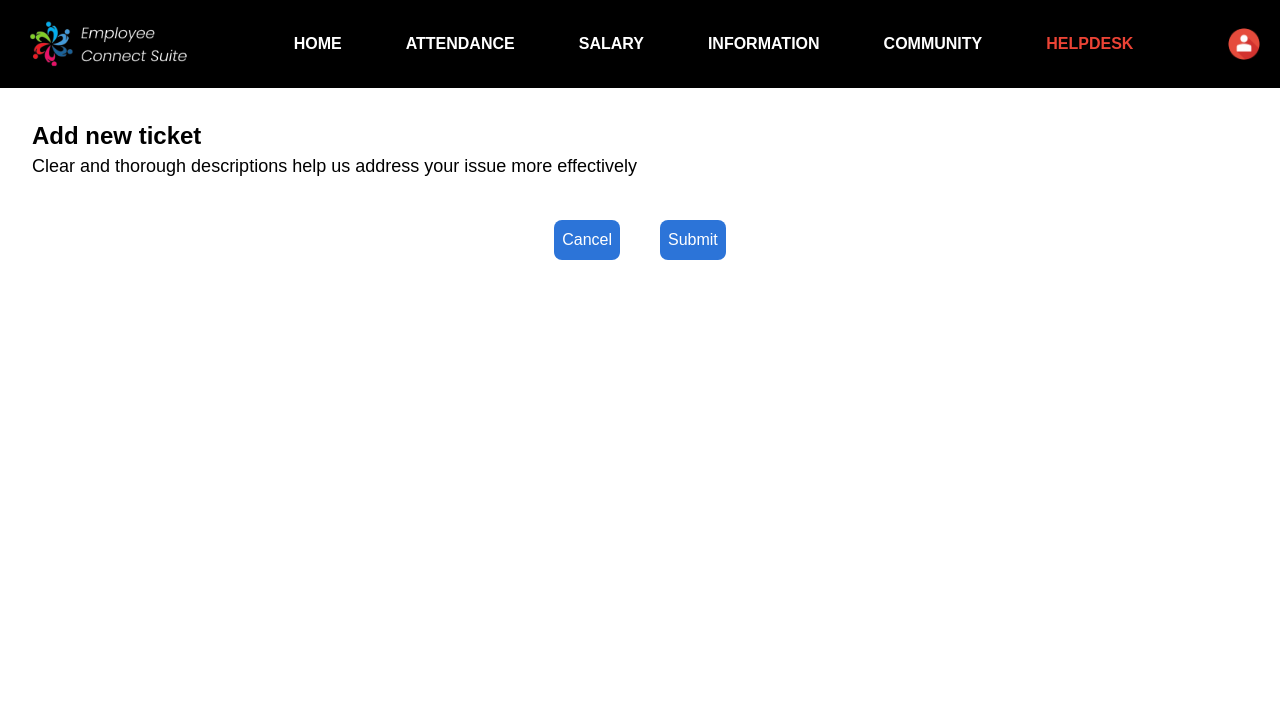
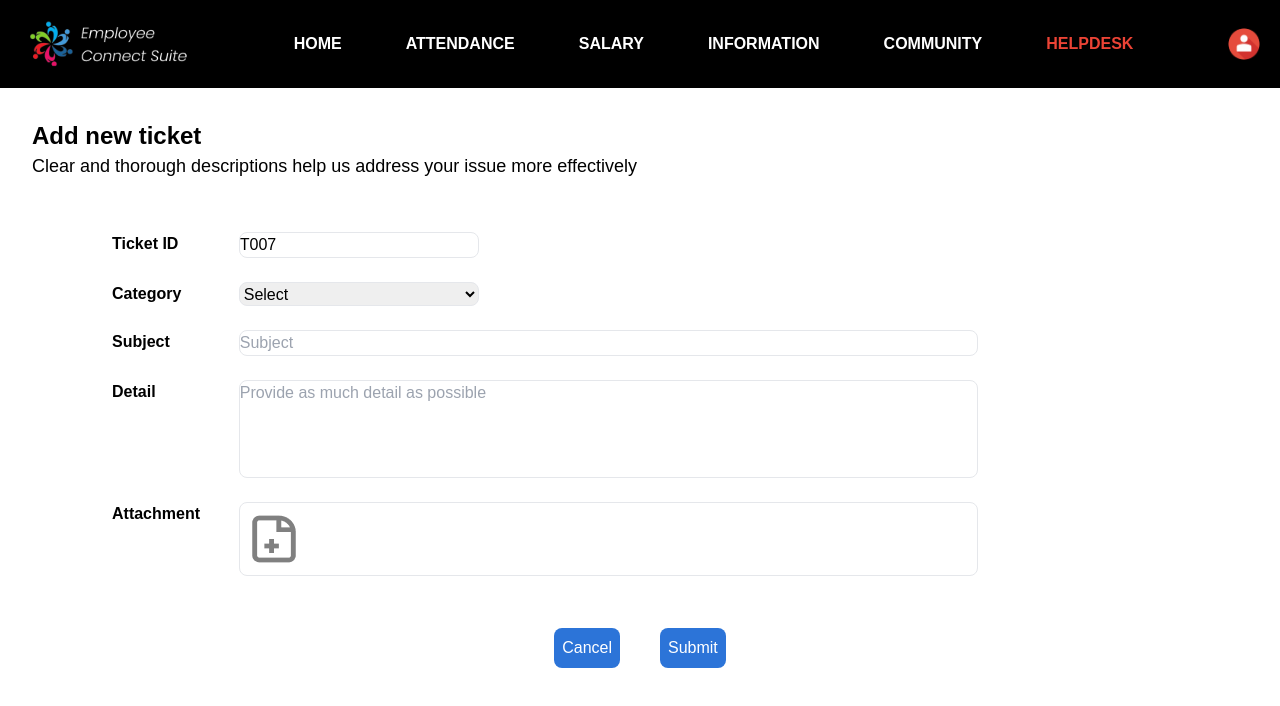
Before and after one commit to PoisonDarterz/WIF2003_G8, a React (Create React App) app in the folder frontend/: page /helpdesk/addNewTicket in a window 1280 px wide. Shown: the top 706 px of the page. Built offline with nearby package versions, Linux system fonts and the light colour scheme.

Commit message:
add ticket done

```diff
--- a/frontend/src/pages/helpdesk/AddNewTicket.jsx
+++ b/frontend/src/pages/helpdesk/AddNewTicket.jsx
@@ -1,5 +1,6 @@
 import { useNavigate } from "react-router-dom";
 import TopNavBlack from "../../components/TopNavBlack"
+import {useState} from 'react'
 
 function AddNewTicket(){
   const navigate=useNavigate();
@@ -7,6 +8,17 @@ function AddNewTicket(){
   const handleCancelAddTicket=()=>{
     navigate('/helpdesk/');
   }
+
+  const [notification, setNotification] = useState(null);
+  const handleSubmit=(event)=>{
+    event.preventDefault()
+    setNotification("Ticket submitted successfully!");
+    setTimeout(() => {
+      setNotification(null);
+      navigate("/helpdesk/");
+    }, 2000);
+  }
+
     return(
         <div className="p-8">
           <div className="mt-[-32px] ml-[-32px] mr-[-32px]">
@@ -16,13 +28,70 @@ function AddNewTicket(){
             <h1 className="text-2xl font-bold">Add new ticket</h1>
             <p className="text-lg">Clear and thorough descriptions help us address your issue more effectively</p>
           </div>
-          <form>
+          <form className="flex flex-col mx-20 my-10" onSubmit={handleSubmit}>
+            <div className="flex my-3">
+              <label className="font-bold w-[12%] text-start">Ticket ID</label>
+              <input
+                className="border rounded-lg w-60 h-fit"
+                type="text"
+                id="ticketID"
+                value="T007"
+                readonly
+              >
+              </input>
+            </div>
+            <div className="flex my-3">
+              <label className="font-bold w-[12%] text-start">Category</label>
+              <select id="category" className="border rounded-lg w-60" >
+                <option value="General">Select</option>
+                <option value="Financial misconduct">Financial misconduct</option>
+                <option value="Data security breaches">Data security breaches</option>
+                <option value="Discrimination">Discrimination</option>
+                <option value="Workplace harrasment">Workplace harrasment</option>
+                <option value="Others">Others</option>
+              </select>
+            </div>
+            <div className="flex my-3">
+              <label className="font-bold w-[12%] text-start">Subject</label>
+              <input
+                className="border rounded-lg w-[70%] h-fit"
+                type="text"
+                id="subject"
+                placeholder="Subject"
+              >
+              </input>
+            </div>
+            <div className="flex my-3">
+              <label className="font-bold w-[12%] text-start">Detail</label>
+              <textarea
+                className="w-[70%] resize-none border rounded-lg"
+                id="detail"
+                placeholder="Provide as much detail as possible"
+                rows="4"
+              >
+              </textarea>
+            </div>
+            <div className="flex my-3">
+              <label className="font-bold w-[12%] text-start">Attachment</label>
+              <input
+                className="hidden"
+                type="file"
+                id="attachment"
+              />
+              <button type="button" className="w-[70%] resize-none border rounded-lg p-3"
+                onClick={()=>document.getElementById('attachment').click()}>
+                <img src="/AddFile.png" alt="upload file"/>
+              </button>
+            </div>
+            {notification && (
+            <div>Ticket submitted successfully!</div>
+      )}
+            <div className="flex my-10 justify-center items-center">
+              <button className="mx-5 bg-[#2C74D8] p-2 rounded-lg text-[#FFFFFF]" onClick={handleCancelAddTicket}>Cancel</button>
+              <button type="submit" className="mx-5 bg-[#2C74D8] p-2 rounded-lg text-[#FFFFFF]" >Submit</button>
+            </div>
+          </form>
 
-          </form>
-          <div className="flex my-10 justify-center items-center">
-            <button className="mx-5 bg-[#2C74D8] p-2 rounded-lg text-[#FFFFFF]" onClick={handleCancelAddTicket}>Cancel</button>
-            <button className="mx-5 bg-[#2C74D8] p-2 rounded-lg text-[#FFFFFF]" >Submit</button>
-          </div>
         </div>
     )
 }
--- a/frontend/src/pages/helpdesk/ReviewTicket.jsx
+++ b/frontend/src/pages/helpdesk/ReviewTicket.jsx
@@ -1,6 +1,6 @@
 import TopNavBlack from "../../components/TopNavBlack"
 
-function ReviewTicket(){
+function ReviewTicket({}){
     return(
         <div className="p-8">
         <div className="mt-[-32px] ml-[-32px] mr-[-32px]">
```
